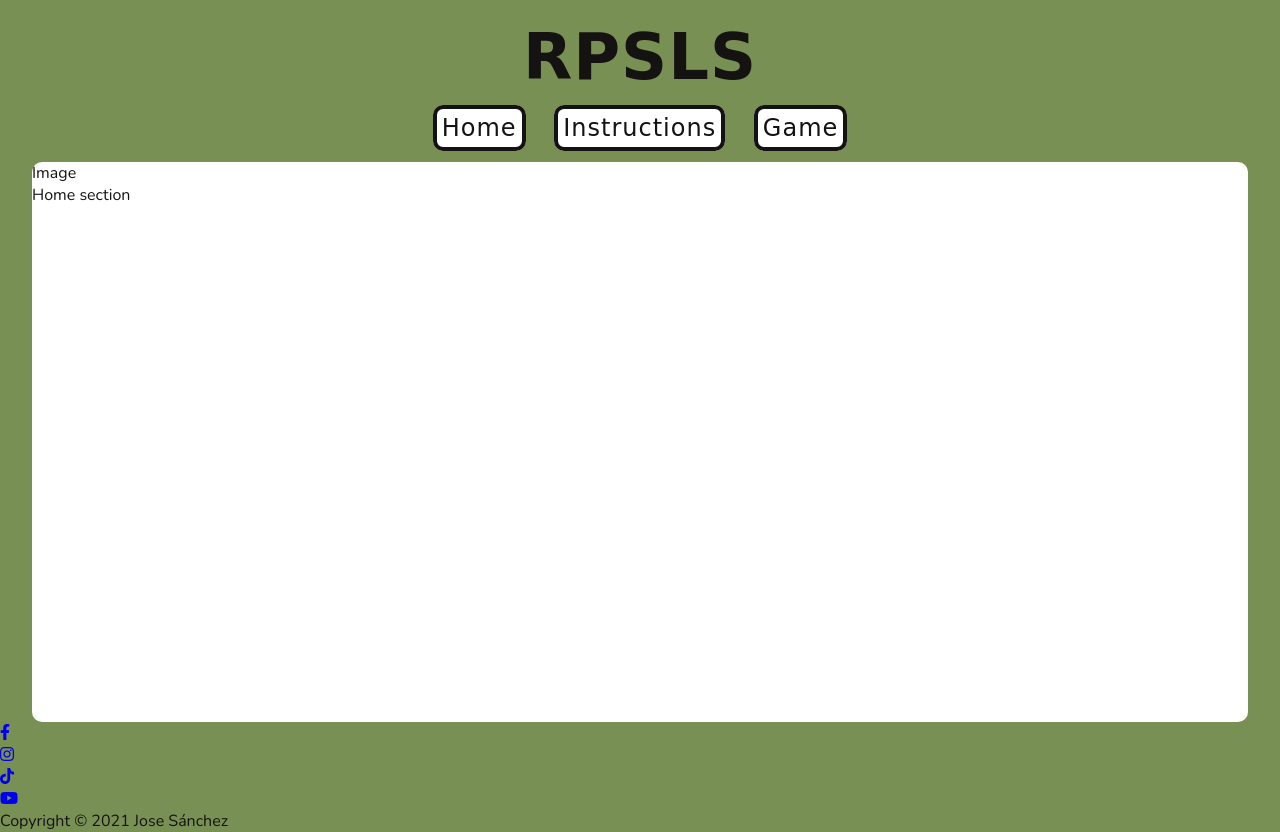
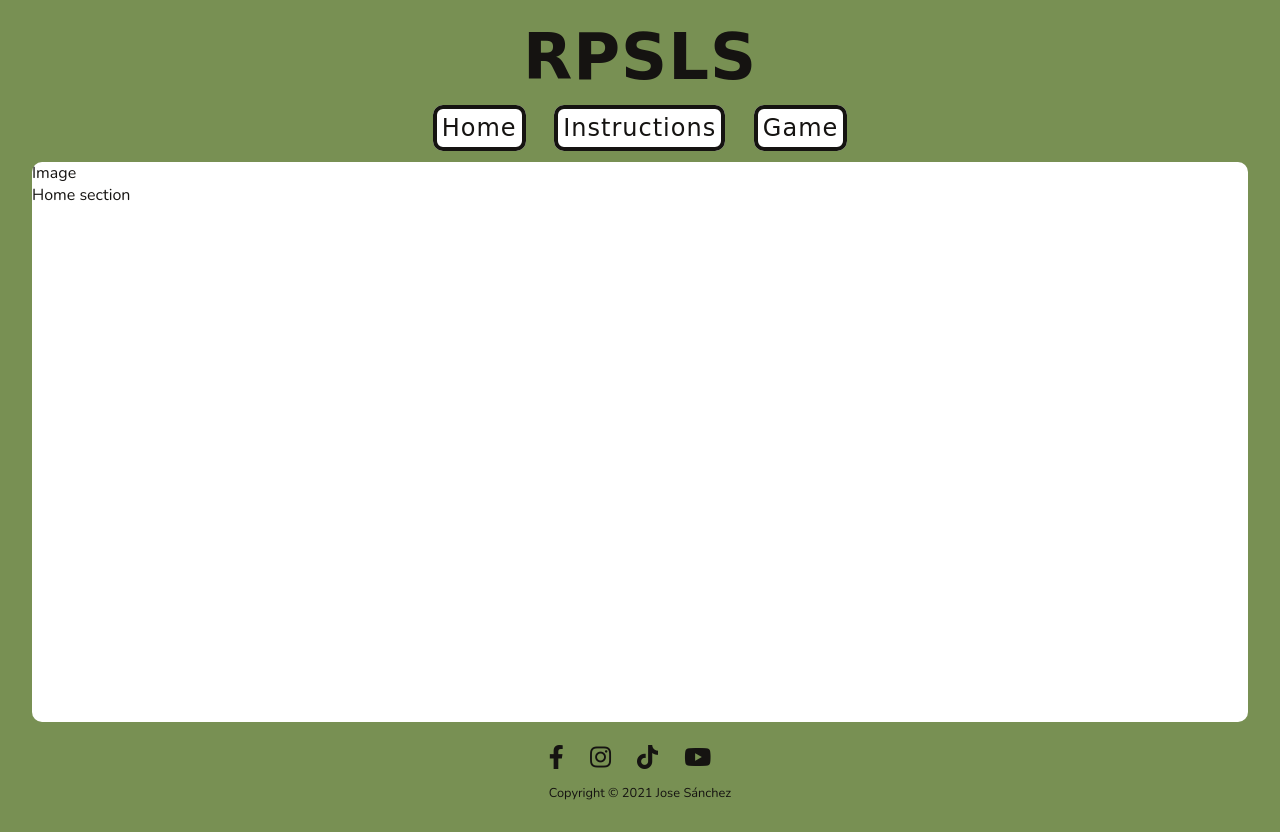
Before and after one commit to josswe26/rpsls, a plain HTML site: page index.html in a window 1280 px wide. After the commit the page ends 802 px from the top, so only its background shows below. Drawn offline with nearby package versions, Linux system fonts and the light colour scheme; a web font is replaced by a local one.

Commit message:
Add style to footer

```diff
--- a/assets/css/style.css
+++ b/assets/css/style.css
@@ -86,3 +86,25 @@ nav a:hover {
 .section-slides::-webkit-scrollbar {
   height: 0;
 }
+
+/* Style footer */
+footer {
+  text-align: center;
+  margin-top: 20px;
+}
+
+footer li {
+  display: inline;
+  padding-right: 20px;
+  font-size: 1.5em;
+}
+
+footer a {
+  text-decoration: none;
+  color: #151311;
+}
+
+footer p {
+  margin-top: 10px;
+  font-size: 0.8em;
+}
```
